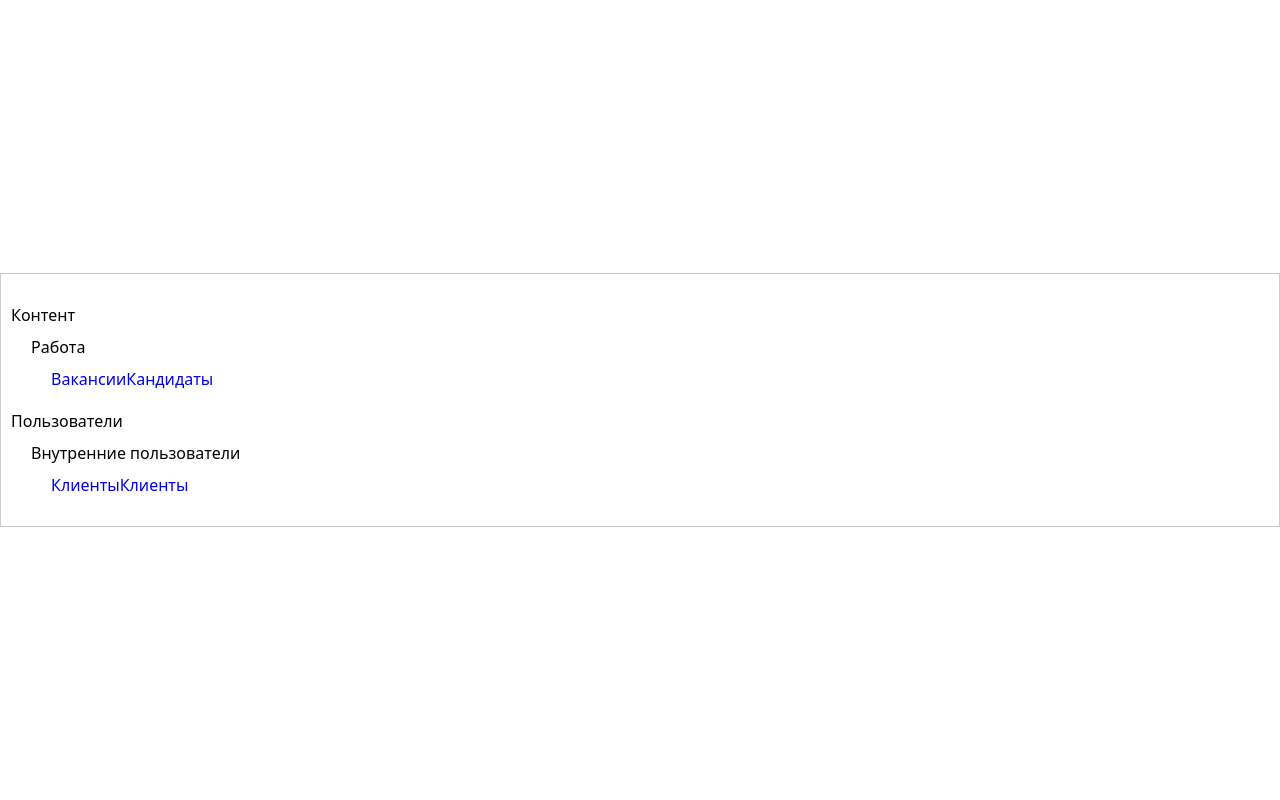
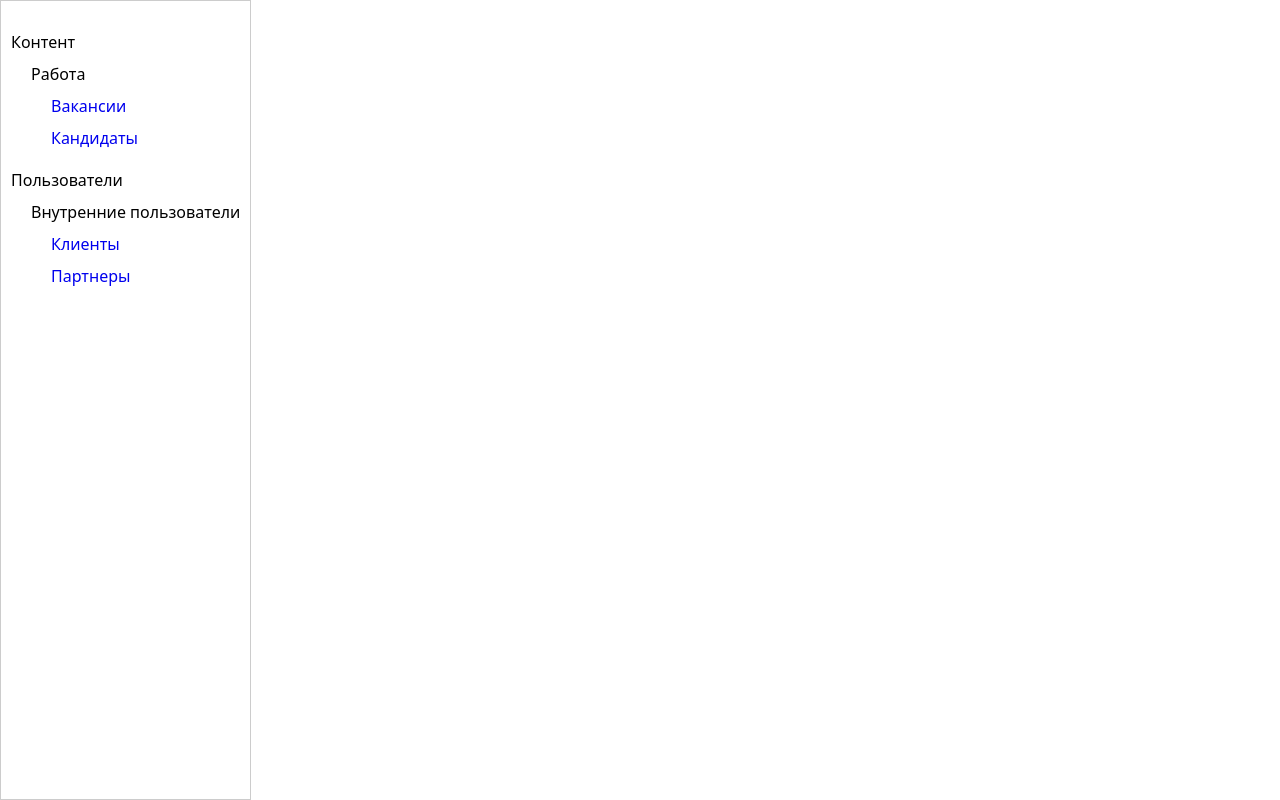
Before and after one commit to Belousmind/random-post, a React (Vite) app: page / in a window 1280 px wide. Built offline with nearby package versions, Linux system fonts and the light colour scheme.

Commit message:
feat: adjust spacing and layout

```diff
--- a/src/app/App.css
+++ b/src/app/App.css
@@ -1,30 +1,4 @@
-.container {
-  display: flex;
-  flex-direction: column;
-  justify-content: center;
-  align-items: left;
-  min-height: 100vh;
+main {
+  flex: 2;
+  padding: 0 12px;
 }
-
-.navigation {
-  padding: 10px;
-  border: 1px solid #ccc;
-}
-
-.navigation-level-1 {
-  margin: 20px 0;
-}
-
-.navigation-level-2 {
-  padding-left: 20px;
-  margin: 10px 0;
-}
-
-.navigation-level-3 {
-  padding-left: 20px;
-  margin: 10px 0;
-}
-
-a {
-  text-decoration: none;
-}
--- a/src/app/index.css
+++ b/src/app/index.css
@@ -1,3 +1,7 @@
+* {
+  box-sizing: border-box;
+}
+
 body {
   margin: 0;
   padding: 0;
@@ -14,3 +18,8 @@ body {
     'Helvetica Neue',
     sans-serif;
 }
+
+#root {
+  min-height: 100vh;
+  display: flex;
+}
--- /dev/null
+++ b/src/shared/UI/Navigation-sidebar.css
@@ -0,0 +1,33 @@
+.sidebar {
+  display: flex;
+  flex-direction: column;
+  justify-content: flex-start;
+  align-items: left;
+}
+
+.navigation {
+  padding: 10px;
+  border: 1px solid #ccc;
+  min-height: 100vh;
+}
+
+.navigation-level-1 {
+  margin: 20px 0;
+}
+
+.navigation-level-2 {
+  padding-left: 20px;
+  margin: 10px 0;
+}
+
+.navigation-level-3 {
+  display: flex;
+  flex-direction: column;
+  gap: 10px;
+  padding-left: 20px;
+  margin: 10px 0;
+}
+
+a {
+  text-decoration: none;
+}
--- a/src/shared/UI/Navigation-sidebar.tsx
+++ b/src/shared/UI/Navigation-sidebar.tsx
@@ -1,3 +1,4 @@
+import './Navigation-sidebar.css'
 import { Link } from 'react-router-dom'
 import {
   navigationList,
@@ -12,7 +13,7 @@ export const NavigationSidebar = () => {
   )
 
   return (
-    <aside className="container">
+    <aside className="sidebar">
       <nav className="navigation">
         {navigationListWithPermission.map((section) => (
           <div key={section.name} className="navigation-level-1">
--- a/src/shared/services/navigation-list.ts
+++ b/src/shared/services/navigation-list.ts
@@ -1,4 +1,4 @@
-import routes from "./routes";
+import routes from './routes'
 
 export const navigationList = [
   {
--- a/src/shared/services/routes.ts
+++ b/src/shared/services/routes.ts
@@ -27,7 +27,7 @@ const routes = {
     name: 'partners',
     pathname: 'partners',
     getLink: () => '/partners',
-    text: 'Клиенты',
+    text: 'Партнеры',
   },
 }
 export default routes
--- a/tsconfig.json
+++ b/tsconfig.json
@@ -1,4 +1,4 @@
 {
   "files": [],
-  "references": [{ "path": "./tsconfig.app.json" }, { "path": "./tsconfig.node.json" }],
+  "references": [{ "path": "./tsconfig.app.json" }, { "path": "./tsconfig.node.json" }]
 }
--- a/vite.config.ts
+++ b/vite.config.ts
@@ -11,10 +11,10 @@ export default defineConfig({
   plugins: [react()],
   resolve: {
     alias: {
-      "@pages": path.resolve(__dirname, "./src/pages"),
-      "@services": path.resolve(__dirname, "./src/shared/services"),
-      "@types": path.resolve(__dirname, "./src/shared/types"),
-      "@UI": path.resolve(__dirname, "./src/shared/UI"),
-    }
-  }
+      '@pages': path.resolve(__dirname, './src/pages'),
+      '@services': path.resolve(__dirname, './src/shared/services'),
+      '@types': path.resolve(__dirname, './src/shared/types'),
+      '@UI': path.resolve(__dirname, './src/shared/UI'),
+    },
+  },
 })
```
Also changed, not shown: src/shared/services/index.ts (line endings or trailing spaces), src/shared/services/navigation-permissions.ts (line endings or trailing spaces).
